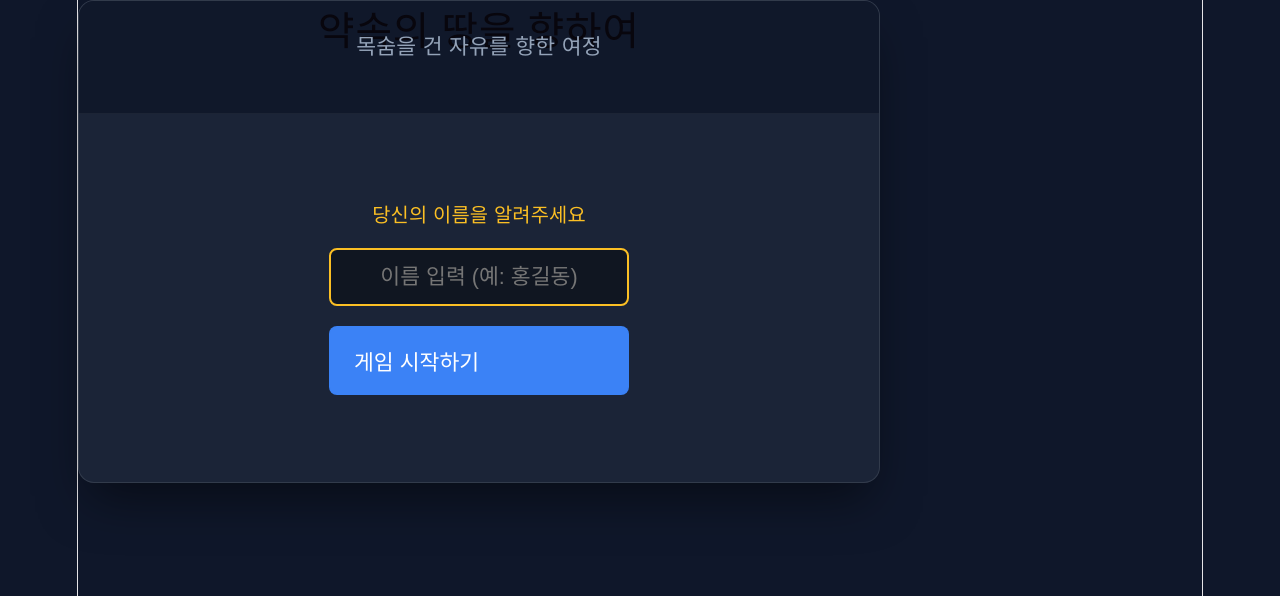
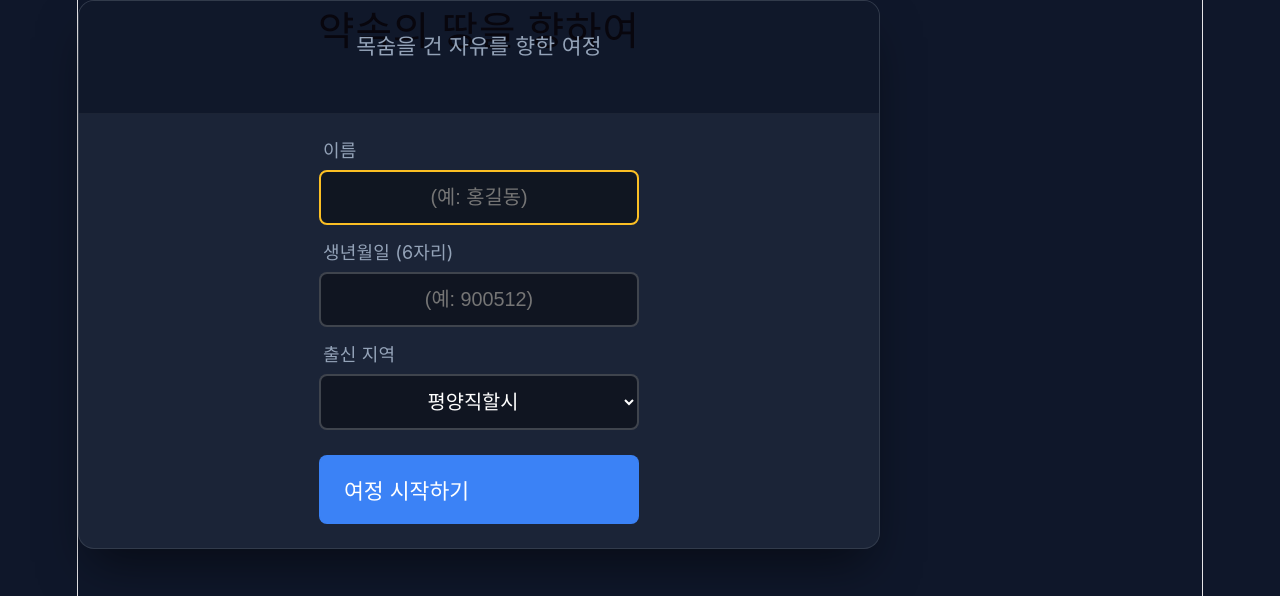
Before and after one commit to sunkuya58-blip/escape-10k-km, a React (Vite) app: page / in a window 1280 px wide. Shown: the top 596 px of the page. Built offline with nearby package versions, Linux system fonts and the light colour scheme.

Commit message:
V4: Character creation and dynamic intro text

```diff
--- a/src/App.css
+++ b/src/App.css
@@ -184,20 +184,27 @@ body {
 .name-form {
   display: flex;
   flex-direction: column;
-  gap: 20px;
+  gap: 15px;
   width: 100%;
-  max-width: 300px;
-  text-align: center;
+  max-width: 320px;
 }
 
-.name-form label {
-  font-size: 1.1rem;
-  color: #fbbf24;
+.input-group {
+  display: flex;
+  flex-direction: column;
+  gap: 6px;
+  text-align: left;
 }
 
-.name-form input {
+.input-group label {
+  font-size: 1rem;
+  color: #94a3b8;
+  padding-left: 4px;
+}
+
+.name-form input, .name-form select {
   padding: 14px;
-  font-size: 1.2rem;
+  font-size: 1.1rem;
   border-radius: 8px;
   border: 2px solid rgba(255, 255, 255, 0.2);
   background: rgba(0, 0, 0, 0.4);
@@ -207,8 +214,13 @@ body {
   transition: border-color 0.3s;
 }
 
-.name-form input:focus {
+.name-form input:focus, .name-form select:focus {
   border-color: #fbbf24;
+}
+
+.name-form select option {
+  background: #1e293b;
+  color: white;
 }
 
 .start-btn {
--- a/src/App.jsx
+++ b/src/App.jsx
@@ -5,22 +5,41 @@ import './App.css';
 
 function App() {
   const [playerName, setPlayerName] = useState('');
+  const [birthDate, setBirthDate] = useState('');
+  const [hometown, setHometown] = useState('평양직할시');
   const [isGameStarted, setIsGameStarted] = useState(false);
 
   const [currentNodeId, setCurrentNodeId] = useState('start');
   const [chances, setChances] = useState(5);
   const [inventory, setInventory] = useState([]);
 
-  // {playerName} 치환 함수
+  // 생년월일에서 연도 4자리 추출 (예: 90 -> 1990, 05 -> 2005)
+  const getBirthYear = (yy) => {
+    const yearNum = parseInt(yy, 10);
+    if (yearNum <= 24) return `20${yy}`;
+    return `19${yy}`;
+  };
+
+  // {playerName}, {birthYear}, {hometown} 치환 함수
   const parseText = (text) => {
     if (!text) return '';
-    return text.replace(/{playerName}/g, playerName);
+    let parsed = text.replace(/{playerName}/g, playerName);
+    if (birthDate && birthDate.length === 6) {
+      const year = getBirthYear(birthDate.substring(0, 2));
+      parsed = parsed.replace(/{birthYear}/g, year);
+    }
+    parsed = parsed.replace(/{hometown}/g, hometown);
+    return parsed;
   };
 
   const handleStartGame = (e) => {
     e.preventDefault();
     if (playerName.trim() === '') {
       alert("이름을 입력해주세요!");
+      return;
+    }
+    if (birthDate.length !== 6 || isNaN(birthDate)) {
+      alert("생년월일을 숫자 6자리로 정확히 입력해주세요! (예: 900512)");
       return;
     }
     playClickSound();
@@ -36,17 +55,42 @@ function App() {
         </header>
         <main className="game-content intro-content">
           <form onSubmit={handleStartGame} className="name-form">
-            <label htmlFor="playerName">당신의 이름을 알려주세요</label>
+            <div className="input-group">
+              <label htmlFor="playerName">이름</label>
               <input
                 type="text"
                 id="playerName"
                 value={playerName}
                 onChange={(e) => setPlayerName(e.target.value)}
-              placeholder="이름 입력 (예: 홍길동)"
+                placeholder="(예: 홍길동)"
                 autoComplete="off"
                 autoFocus
               />
-            <button type="submit" className="choice-button start-btn">게임 시작하기</button>
+            </div>
+
+            <div className="input-group">
+              <label htmlFor="birthDate">생년월일 (6자리)</label>
+              <input
+                type="text"
+                id="birthDate"
+                value={birthDate}
+                onChange={(e) => setBirthDate(e.target.value)}
+                placeholder="(예: 900512)"
+                maxLength="6"
+                autoComplete="off"
+              />
+            </div>
+
+            <div className="input-group">
+              <label htmlFor="hometown">출신 지역</label>
+              <select id="hometown" value={hometown} onChange={(e) => setHometown(e.target.value)}>
+                <option value="평양직할시">평양직할시</option>
+                <option value="함경북도 청진시">함경북도 청진시</option>
+                <option value="량강도 혜산시">량강도 혜산시</option>
+              </select>
+            </div>
+
+            <button type="submit" className="choice-button start-btn" style={{marginTop: '10px'}}>여정 시작하기</button>
           </form>
         </main>
       </div>
--- a/src/storyData.js
+++ b/src/storyData.js
@@ -2,7 +2,7 @@ export const storyData = {
   start: {
     id: "start",
     title: "약속의 땅을 향하여",
-    text: "이곳은 북한. {playerName}, 당신은 자유를 찾아 목숨을 건 여정을 시작하려 합니다.\n\n차가운 바람이 부는 밤, 꽁꽁 언 두만강이 당신 앞에 펼쳐져 있습니다.",
+    text: "{playerName}은(는) 북한 {hometown}에서 {birthYear}년에 태어났다.\n\n하지만 지독한 가난과 끝없는 통제 속에서 {playerName}의 삶은 점차 피폐해졌다. 결국 자유를 찾아 목숨을 건 여정을 결심한 당신.\n\n차가운 바람이 부는 밤, 꽁꽁 언 두만강이 당신 앞에 펼쳐져 있다.",
     image: "/tumen_river.png",
     bibleVerse: `"두려워하지 말라 내가 너와 함께 함이라 놀라지 말라 나는 네 하나님이 됨이라" (이사야 41:10)`,
     choices: [
```
Lines whose indentation alone changed are shown as unchanged.
